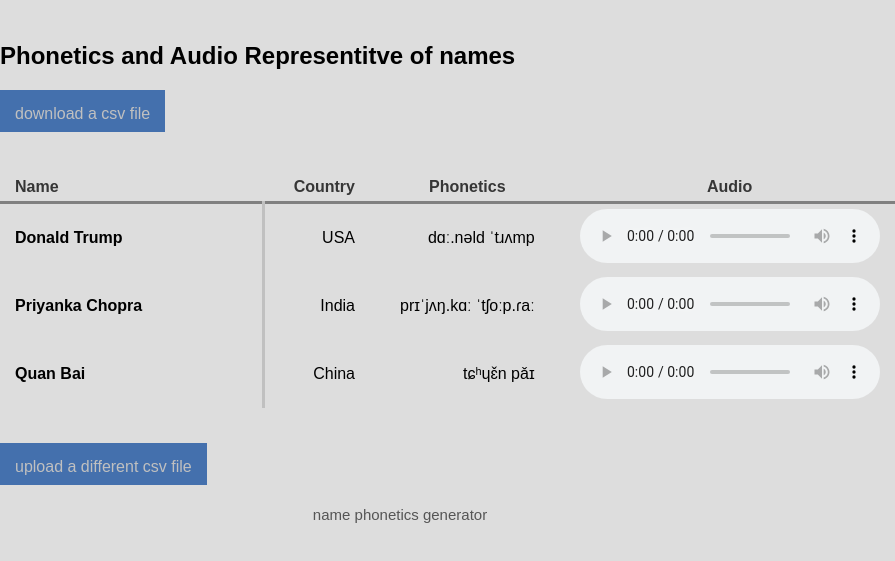
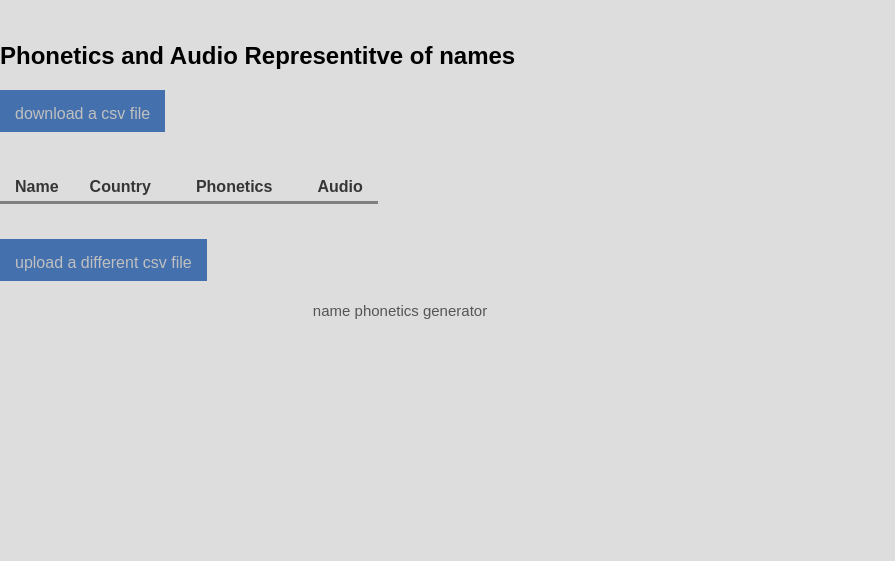
Before and after one commit to CableVeryEpic/KIT300_P6, an Electron app: page generate.html in a window 800 px wide. Shown: the part 121-682 px from the top of the page, 895 px wide, since content can reach past the window. Drawn offline with Linux system fonts and the light colour scheme.

```diff
--- a/generate.html
+++ b/generate.html
@@ -25,41 +25,7 @@
                         <th class="audio-col">Audio</th>
                     </tr>
                 </thead>
-                <!--this holds dummy datasets-->
                 <tbody>
-                    <tr>
-                        <td class="name-col">Donald Trump</td>
-                        <td class="country-col">USA</td>
-                        <td class="phonetics-col">dɑː.nəld ˈtɹʌmp</td>
-                        <td class="audio-col">
-                            <audio controls>
-                                <source src="audio/donald.mp3" type="audio/mpeg">
-                            Your browser does not support the audio element.
-                            </audio>
-                        </td>
-                    </tr>
-                    <tr>
-                        <td class="name-col">Priyanka Chopra</td>
-                        <td class="country-col">India</td>
-                        <td class="phonetics-col">prɪˈjʌŋ.kɑː ˈtʃoːp.ɾaː</td>
-                        <td class="audio-col">
-                            <audio controls>
-                                <source src="audio/priyanka.mp3" type="audio/mpeg">
-                            Your browser does not support the audio element.
-                            </audio>
-                        </td>
-                    </tr>
-                    <tr>
-                        <td class="name-col">Quan Bai</td>
-                        <td class="country-col">China</td>
-                        <td class="phonetics-col">tɕʰɥɛ̌n pǎɪ</td>
-                        <td class="audio-col">
-                            <audio controls>
-                                <source src="audio/quan.mp3" type="audio/mpeg">
-                            Your browser does not support the audio element.
-                            </audio>
-                        </td>
-                    </tr>
                 </tbody>
             </table>
 
```
Also changed, not shown: 1 other file.
